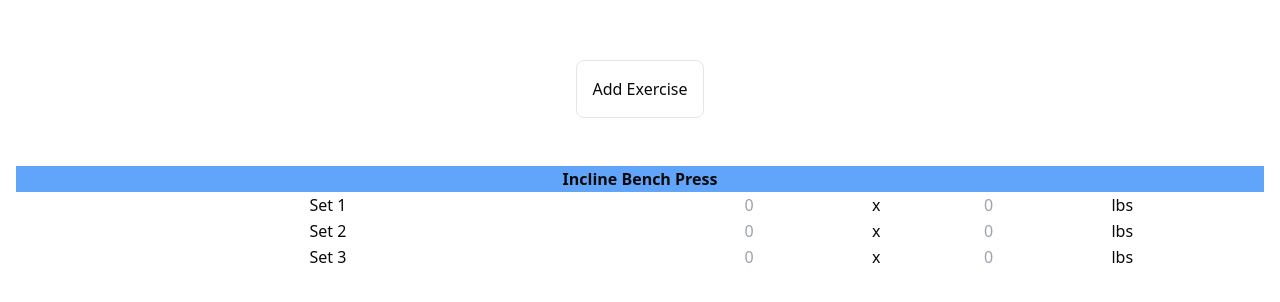
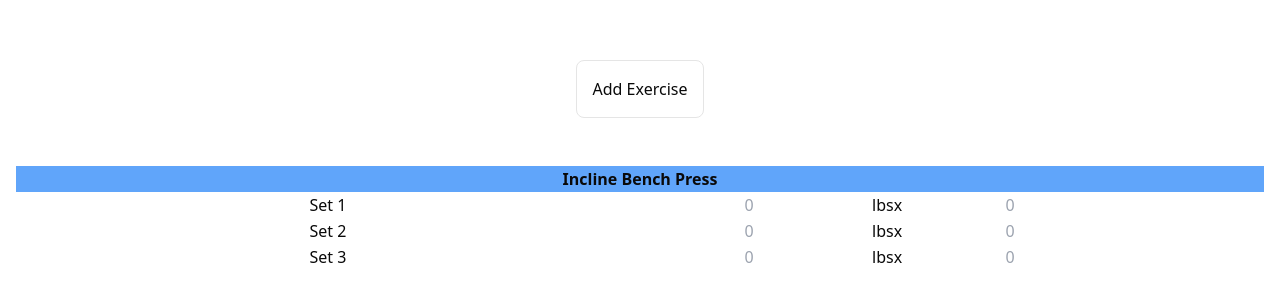
Before and after one commit to MiladRez/gtrack, a Next.js app: page /push in a window 1280 px wide. Shown: the part 180-482 px from the top of the page. Built offline with nearby package versions, Linux system fonts and the light colour scheme.

Commit message:
switched weight and reps around

```diff
--- a/src/components/custom/ExerciseCard.tsx
+++ b/src/components/custom/ExerciseCard.tsx
@@ -10,11 +10,11 @@ export default function ExerciseCard() {
 					<td className="flex">
 						<div className="flex">
 							<input name="weight" className="w-full text-center" type="number" placeholder="0" />
-							<label>x</label>
+							<label>lbs</label>
 						</div>
 						<div className="flex">
+							<label>x</label>
 							<input name="reps" className="w-full text-center" type="number" placeholder="0" />
-							<label>lbs</label>
 						</div>
 					</td>
 				</tr>
@@ -23,11 +23,11 @@ export default function ExerciseCard() {
 					<td className="flex">
 						<div className="flex">
 							<input name="weight" className="w-full text-center" type="number" placeholder="0" />
-							<label>x</label>
+							<label>lbs</label>
 						</div>
 						<div className="flex">
+							<label>x</label>
 							<input name="reps" className="w-full text-center" type="number" placeholder="0" />
-							<label>lbs</label>
 						</div>
 					</td>
 				</tr>
@@ -36,11 +36,11 @@ export default function ExerciseCard() {
 					<td className="flex">
 						<div className="flex">
 							<input name="weight" className="w-full text-center" type="number" placeholder="0" />
-							<label>x</label>
+							<label>lbs</label>
 						</div>
 						<div className="flex">
+							<label>x</label>
 							<input name="reps" className="w-full text-center" type="number" placeholder="0" />
-							<label>lbs</label>
 						</div>
 					</td>
 				</tr>
```
